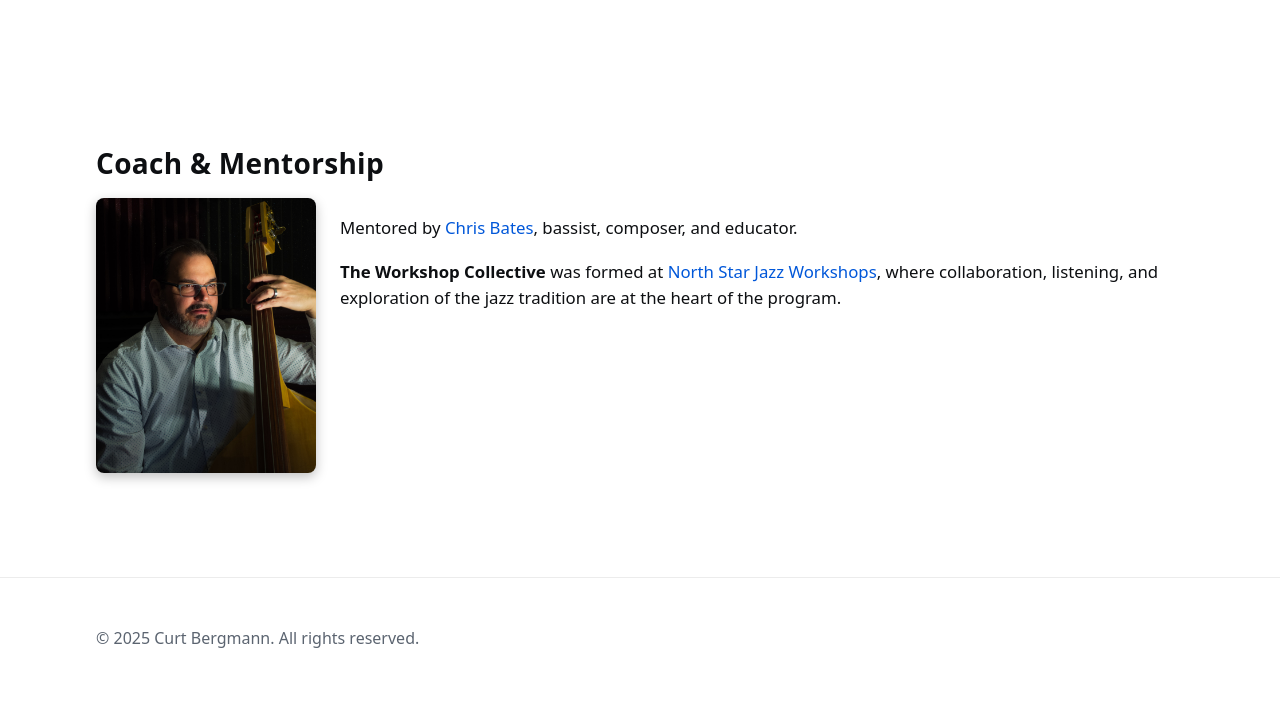
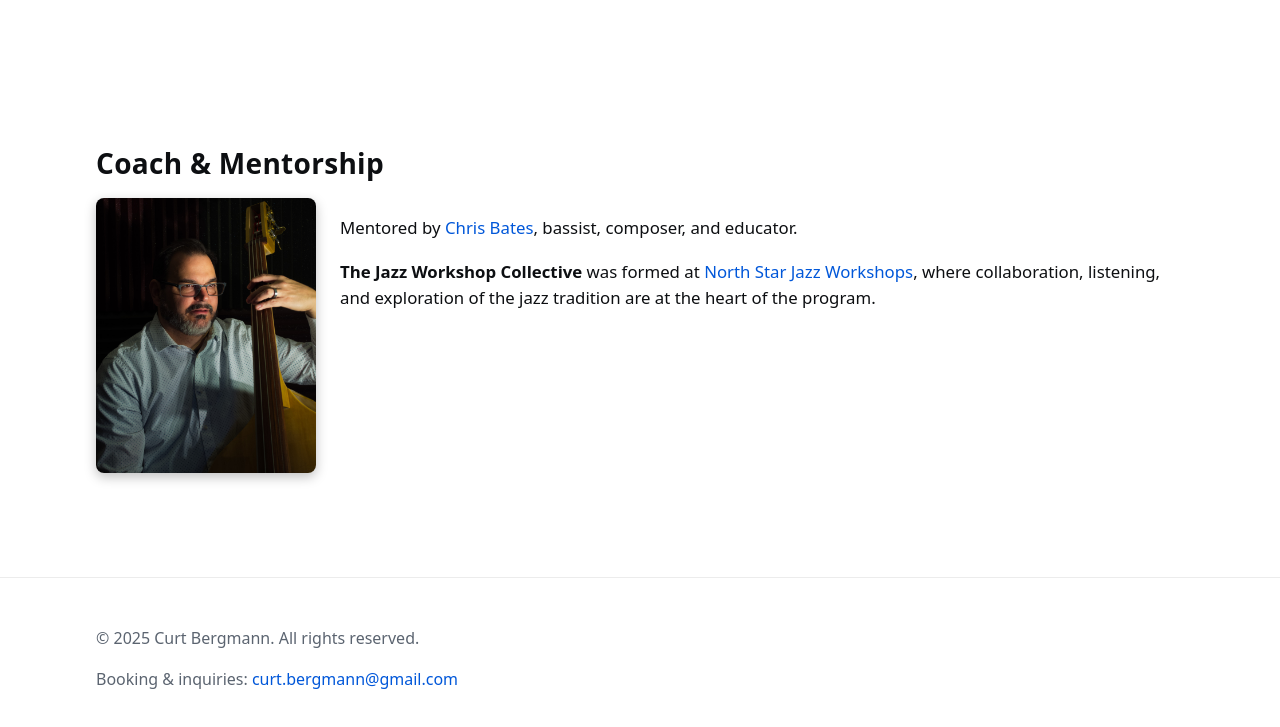
Before and after one commit to zcurt/thejazzworkshopcollective, a plain HTML site: page index.html in a window 1280 px wide. Shown: the part 1681-2408 px from the top of the page. Drawn offline with Linux system fonts and the light colour scheme.

Commit message:
Update index.html

```diff
--- a/index.html
+++ b/index.html
@@ -305,7 +305,7 @@
     <div class="coach-block">
       <!-- Photo of Chris Bates -->
       <div class="coach-photo">
-        <img src="IMG_0089.jpeg" alt="Chris Bates coaching The Workshop Collective">
+        <img src="IMG_0089.jpeg" alt="Chris Bates coaching The Jazz Workshop Collective">
       </div>
 
       <!-- Text about coach and origin -->
@@ -316,7 +316,7 @@
           bassist, composer, and educator.
         </p>
         <p>
-          <strong>The Workshop Collective</strong> was formed at
+          <strong>The Jazz Workshop Collective</strong> was formed at
           <a href="https://www.northstarjazzworkshops.com" target="_blank" rel="noopener">North Star Jazz Workshops</a>,
           where collaboration, listening, and exploration of the jazz tradition are at the heart of the program.
         </p>
@@ -330,9 +330,7 @@
   <footer>
     <div class="wrap">
       <p>© <span id="year"></span> Curt Bergmann. All rights reserved.</p>
-      <!-- Optional contact line:
       <p>Booking & inquiries: <a href="mailto:curt.bergmann@gmail.com">curt.bergmann@gmail.com</a></p>
-      -->
     </div>
   </footer>
 
```
